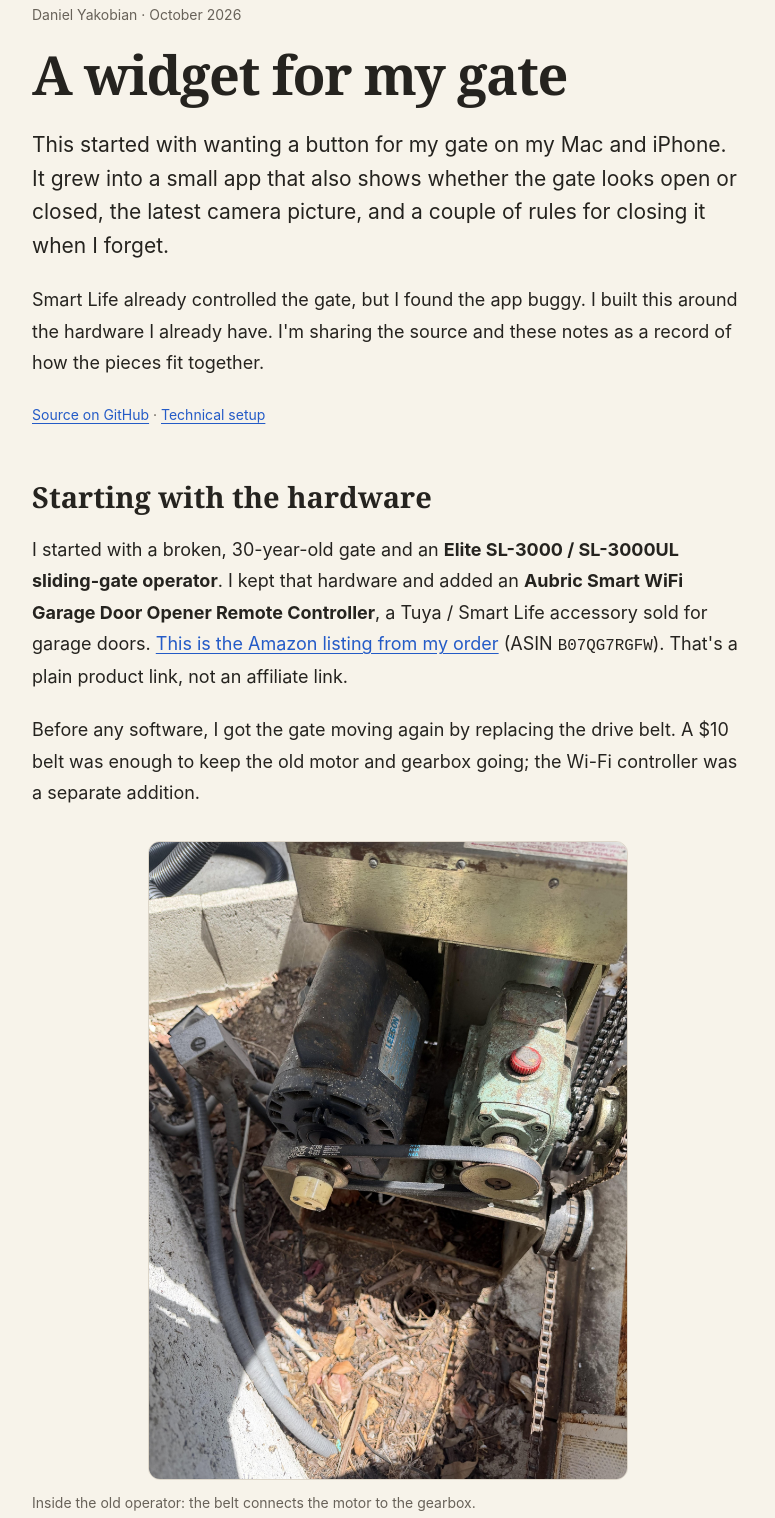
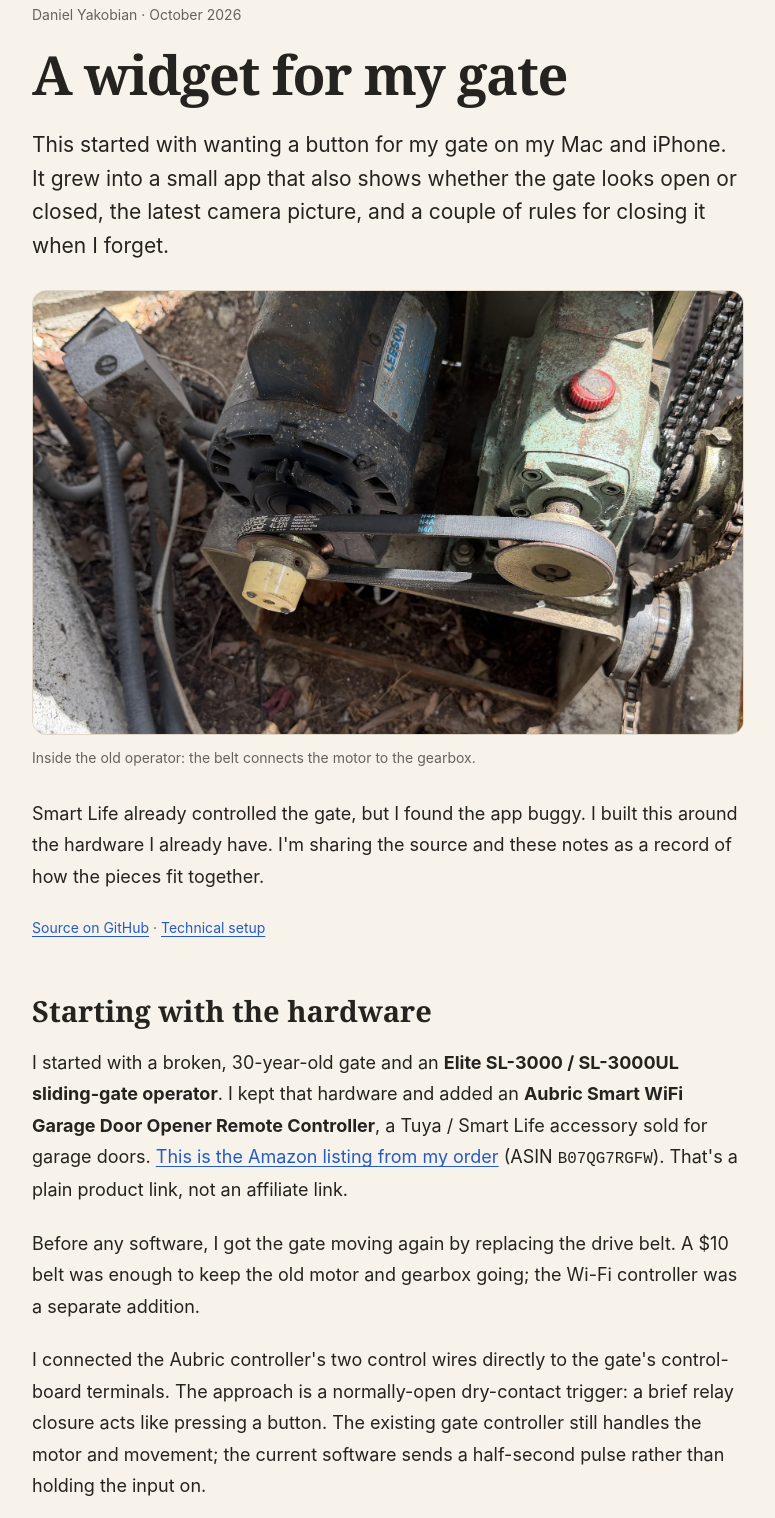
Before and after one commit to danielyaa5/gate-opener-widget, a plain HTML site: page docs/index.html in a window 1280 px wide. Shown: the part 133-1651 px from the top of the page, without its empty margins (252-1027 px from the left). Drawn offline with Linux system fonts and the light colour scheme.

Commit message:
Feature the gate repair photo in the article hero

```diff
--- a/docs/index.html
+++ b/docs/index.html
@@ -35,7 +35,9 @@
     @media (max-width:480px) { .hardware-shots { grid-template-columns:1fr; } }
     .shots .app { width:300px; }
     .shots .widget { width:180px; }
-    .repair-shot img { display:block; width:100%; max-width:480px; height:auto; margin:auto; border:1px solid var(--line); border-radius:12px; }
+    .hero-shot { margin:28px 0; }
+    .hero-shot img { display:block; width:100%; height:auto; aspect-ratio:16 / 10; object-fit:cover; object-position:50% 45%; border:1px solid var(--line); border-radius:14px; }
+    @media (max-width:480px) { .hero-shot img { aspect-ratio:4 / 3; } }
     .architecture-shot img { display:block; width:100%; height:auto; border:1px solid var(--line); border-radius:12px; }
     .learning-shot img { display:block; width:100%; height:auto; border:1px solid var(--line); border-radius:12px; }
     .release-note { border-left:3px solid var(--line); padding-left:18px; }
@@ -54,6 +56,10 @@
         <p class="byline">Daniel Yakobian · October 2026</p>
         <h1>A widget for my gate</h1>
         <p class="lede">This started with wanting a button for my gate on my Mac and iPhone. It grew into a small app that also shows whether the gate looks open or closed, the latest camera picture, and a couple of rules for closing it when I forget.</p>
+        <figure class="hero-shot">
+          <a href="images/elite-belt-drive.jpg"><img src="images/elite-belt-drive.jpg" width="1800" height="2400" fetchpriority="high" alt="Inside the Elite gate operator, showing the drive belt between the motor and gearbox"></a>
+          <figcaption>Inside the old operator: the belt connects the motor to the gearbox.</figcaption>
+        </figure>
         <p>Smart Life already controlled the gate, but I found the app buggy. I built this around the hardware I already have. I'm sharing the source and these notes as a record of how the pieces fit together.</p>
         <p class="links"><a href="https://github.com/danielyaa5/gate-opener-widget">Source on GitHub</a> · <a href="https://github.com/danielyaa5/gate-opener-widget/blob/master/docs/SETUP.md">Technical setup</a></p>
       </header>
@@ -62,10 +68,6 @@
         <h2>Starting with the hardware</h2>
         <p>I started with a broken, 30-year-old gate and an <strong>Elite SL-3000 / SL-3000UL sliding-gate operator</strong>. I kept that hardware and added an <strong>Aubric Smart WiFi Garage Door Opener Remote Controller</strong>, a Tuya / Smart Life accessory sold for garage doors. <a href="https://www.amazon.com/dp/B07QG7RGFW">This is the Amazon listing from my order</a> (ASIN <code>B07QG7RGFW</code>). That's a plain product link, not an affiliate link.</p>
         <p>Before any software, I got the gate moving again by replacing the drive belt. A $10 belt was enough to keep the old motor and gearbox going; the Wi-Fi controller was a separate addition.</p>
-        <figure class="repair-shot">
-          <a href="images/elite-belt-drive.jpg"><img src="images/elite-belt-drive.jpg" width="1800" height="2400" alt="Inside the Elite gate operator, showing the drive belt between the motor and gearbox"></a>
-          <figcaption>Inside the old operator: the belt connects the motor to the gearbox.</figcaption>
-        </figure>
         <p>I connected the Aubric controller's two control wires directly to the gate's control-board terminals. The approach is a normally-open dry-contact trigger: a brief relay closure acts like pressing a button. The existing gate controller still handles the motor and movement; the current software sends a half-second pulse rather than holding the input on.</p>
         <figure>
           <div class="hardware-shots">
```
Also changed, not shown: README.md.
